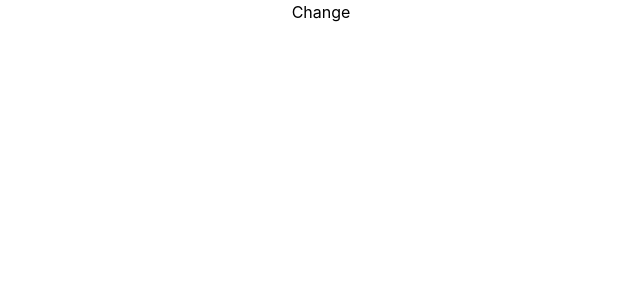
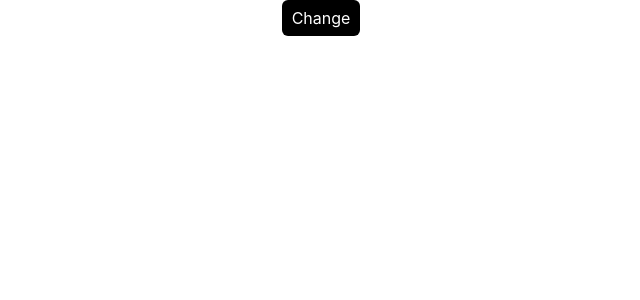
Before and after one commit to Na1an-Gu7ar/ReactPractice, a React (Vite) app: page / in a window 1280 px wide. Shown: the top 300 px of the page, without its empty margins (319-959 px from the left). Built offline with nearby package versions, Linux system fonts and the light colour scheme.

Commit message:
LightDark completed

```diff
--- a/src/Components/LightDark/index.jsx
+++ b/src/Components/LightDark/index.jsx
@@ -12,7 +12,7 @@ const index = () => {
 
     return (
         <div className={`${theme} w-screen h-screen transition ease-in-out duration-700`}>
-            <button onClick={() => handleTheme()} className={theme === 'bg-white' ? 'text-black' : 'text-white'}>Change</button>
+            <button onClick={() => handleTheme()} className={theme === 'bg-white' ? 'text-white bg-black rounded-md py-1.5 px-2.5' : 'text-black bg-white rounded-md py-1.5 px-2.5'}>Change</button>
         </div>
     )
 }
```
